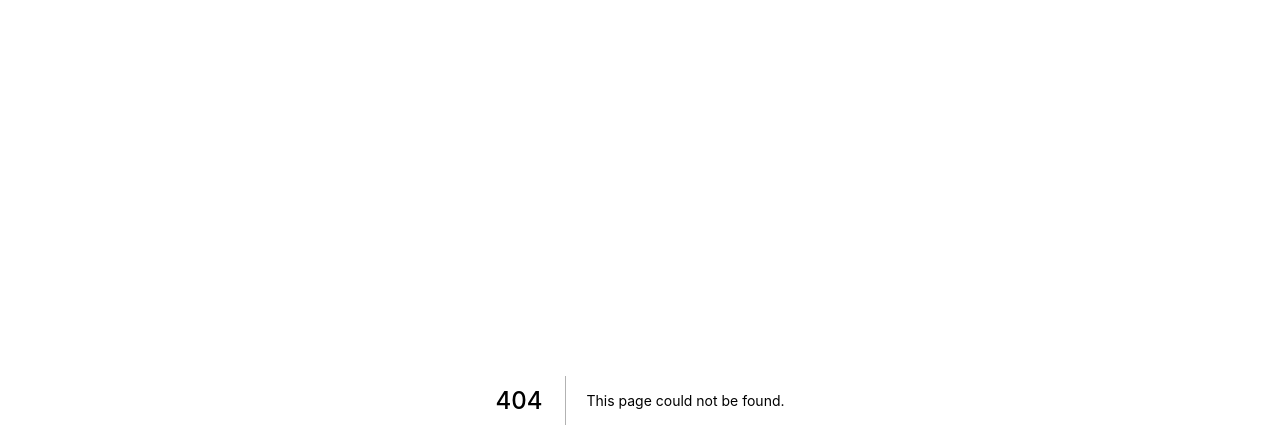
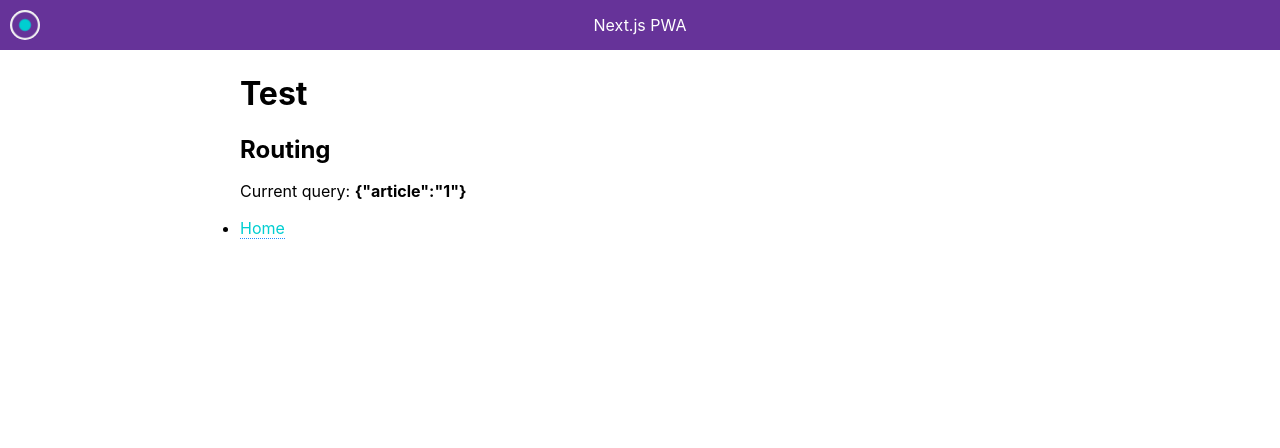
Before and after one commit to tomsoderlund/nextjs-pwa-firebase-boilerplate, a Next.js app: page /articles/1 in a window 1280 px wide. Before the commit this address had no page. Shown: the top 448 px of the page. Built offline with nearby package versions, Linux system fonts and the light colour scheme; no server answers.

Commit message:
Article page, Router

```diff
--- /dev/null
+++ b/pages/articles/[article].js
@@ -0,0 +1,32 @@
+import React from 'react'
+import Link from 'next/link'
+import { withRouter } from 'next/router'
+
+import Page from '../../components/Page'
+import ArticleDetails from '../../components/articles/ArticleDetails'
+
+function ArticlePage ({ router: { query, asPath } }) {
+  // Note: 'query' contains both /:params and ?query=value from url
+  const { loading, data } = { data: { article: { title: 'Test' } } }
+  return (
+    <Page
+      title={loading ? 'Loading...' : data.article.title}
+      path={asPath}
+    >
+      {loading ? <div>Loading...</div> : (
+        <ArticleDetails
+          article={data.article}
+        />
+      )}
+
+      <h2>Routing</h2>
+      <p>Current query: <strong>{JSON.stringify(query)}</strong></p>
+
+      <ul>
+        <li><Link href='/'><a>Home</a></Link></li>
+      </ul>
+    </Page>
+  )
+}
+
+export default withRouter(ArticlePage)
--- a/pages/index.js
+++ b/pages/index.js
@@ -1,12 +1,13 @@
 import React from 'react'
 import Link from 'next/link'
+import { withRouter } from 'next/router'
 
 import { config } from '../config/config'
 
 import Page from '../components/Page'
 // import ArticleList from '../components/articles/ArticleList'
 
-function StartPage ({ query, asPath }) {
+function StartPage ({ router: { query, asPath } }) {
   // Note: 'query' contains both /:params and ?query=value from url
   return (
     <Page
@@ -32,4 +33,4 @@ function StartPage ({ query, asPath }) {
   )
 }
 
-export default StartPage
+export default withRouter(StartPage)
```
